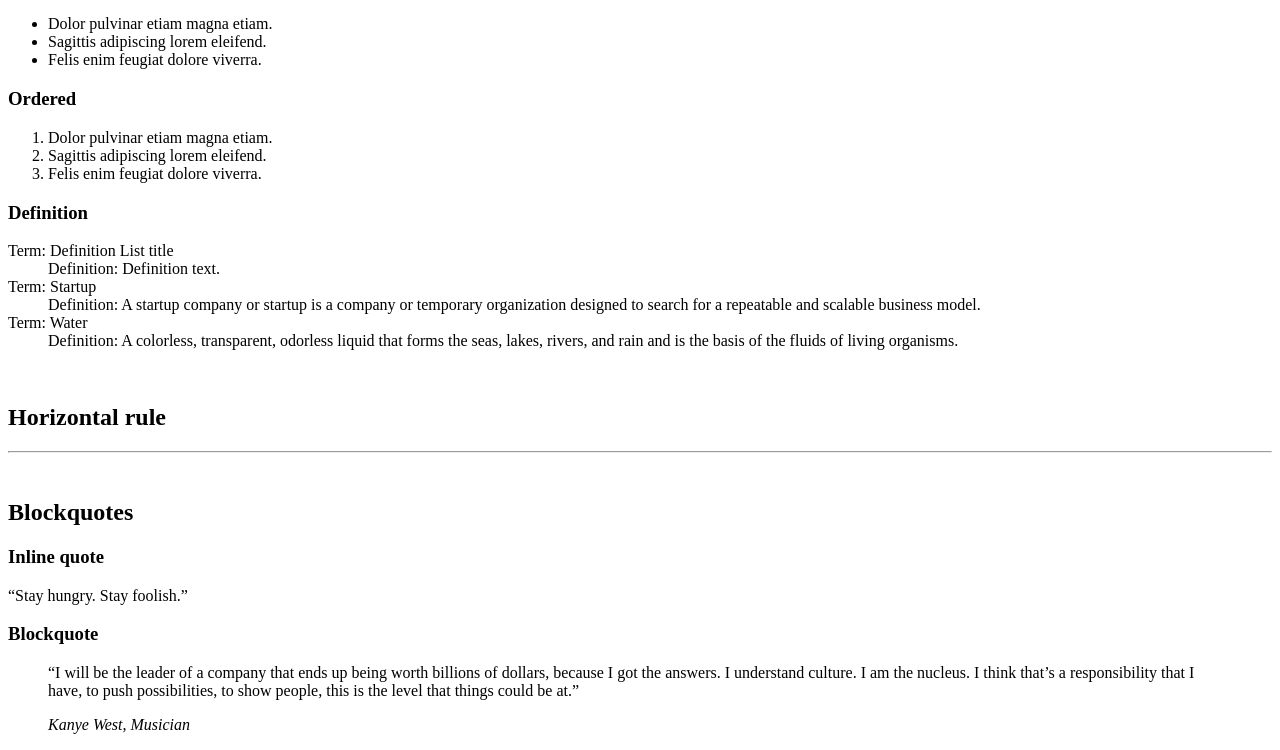
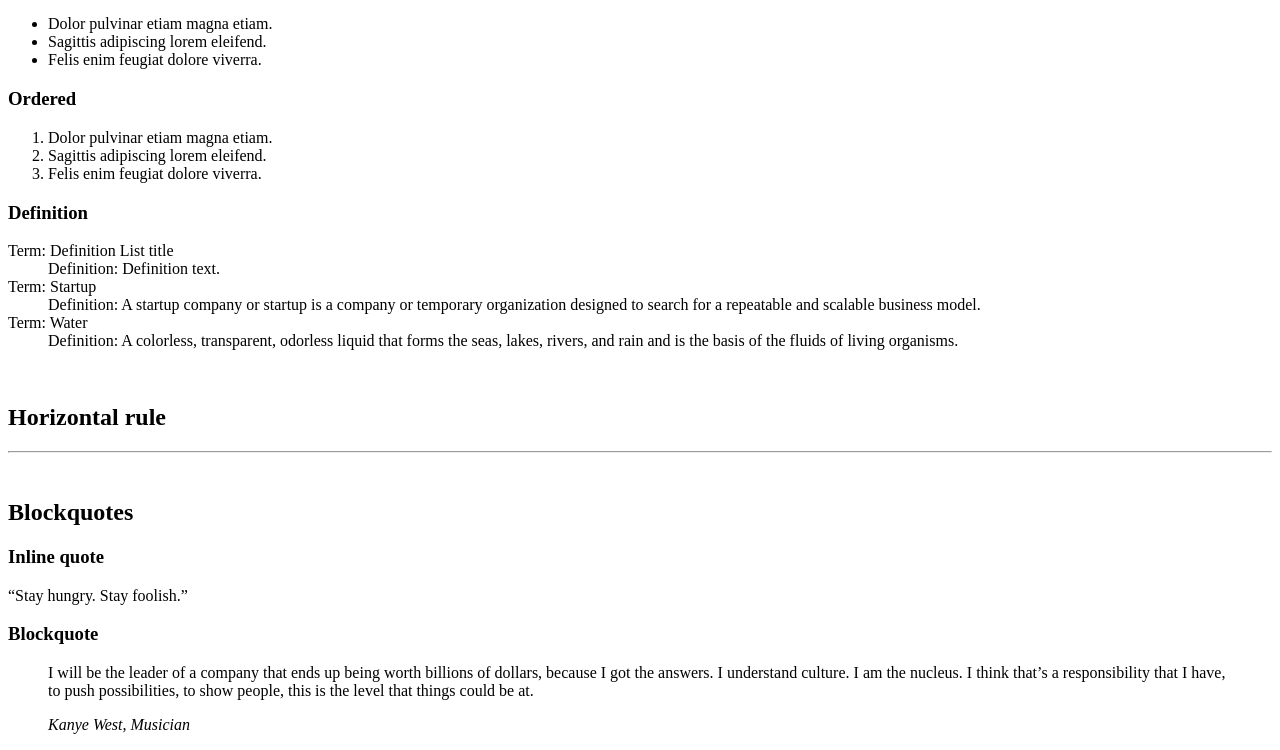
Before and after one commit to SpacePistache/holbertonschool-web_front_end, a plain HTML site: page html_advanced/30-styleguide.html in a window 1280 px wide. Shown: the part 612-1362 px from the top of the page. Drawn offline with Linux system fonts and the light colour scheme.

Commit message:
deleted redundant functions

```diff
--- a/html_advanced/30-styleguide.html
+++ b/html_advanced/30-styleguide.html
@@ -89,10 +89,10 @@
 		<div>
 			<h3>Blockquote</h3>
 				<blockquote>
-					<p><q>I will be the leader of a company that ends up being worth billions of dollars,
+					<p>I will be the leader of a company that ends up being worth billions of dollars,
 					because I got the answers. I understand culture. I am the nucleus.
 					I think that’s a responsibility that I have, to push possibilities,
-					to show people, this is the level that things could be at.</q></p>
+					to show people, this is the level that things could be at.</p>
 					<cite>Kanye West, Musician</cite>
 			</blockquote>
 		</div>
```
